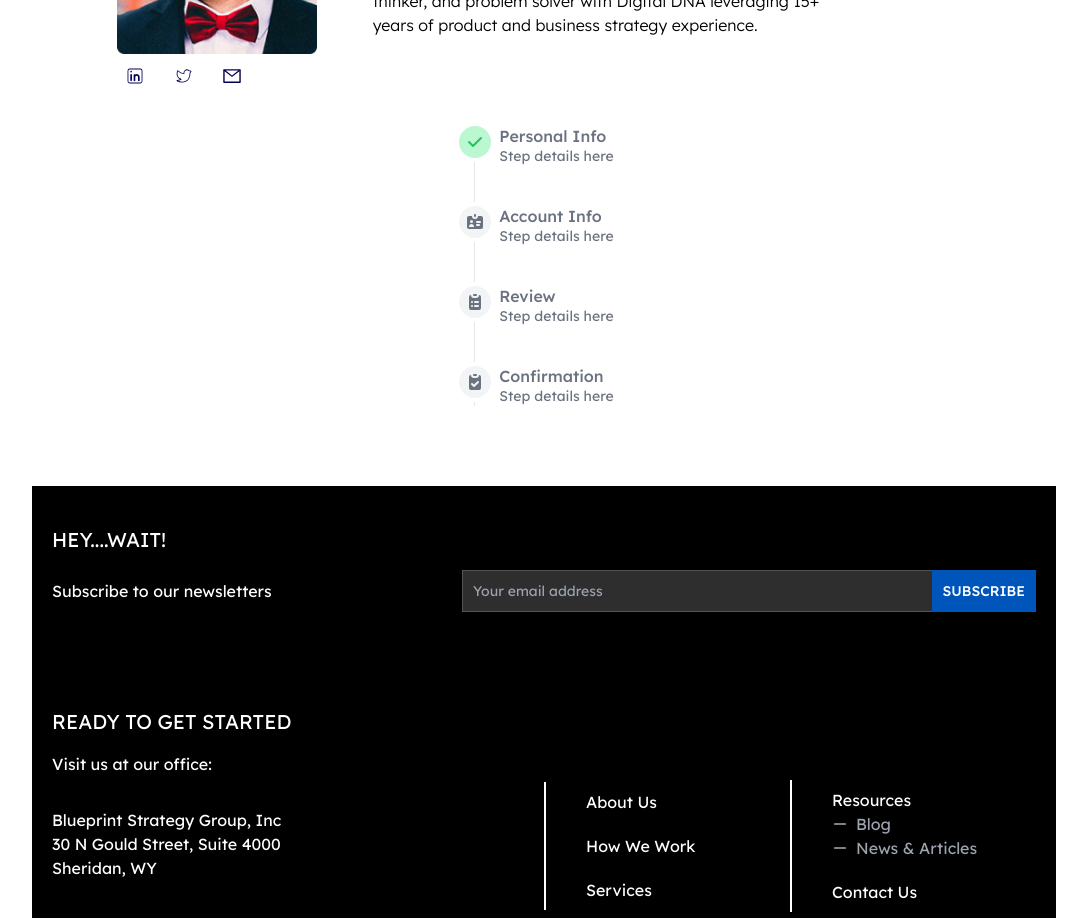
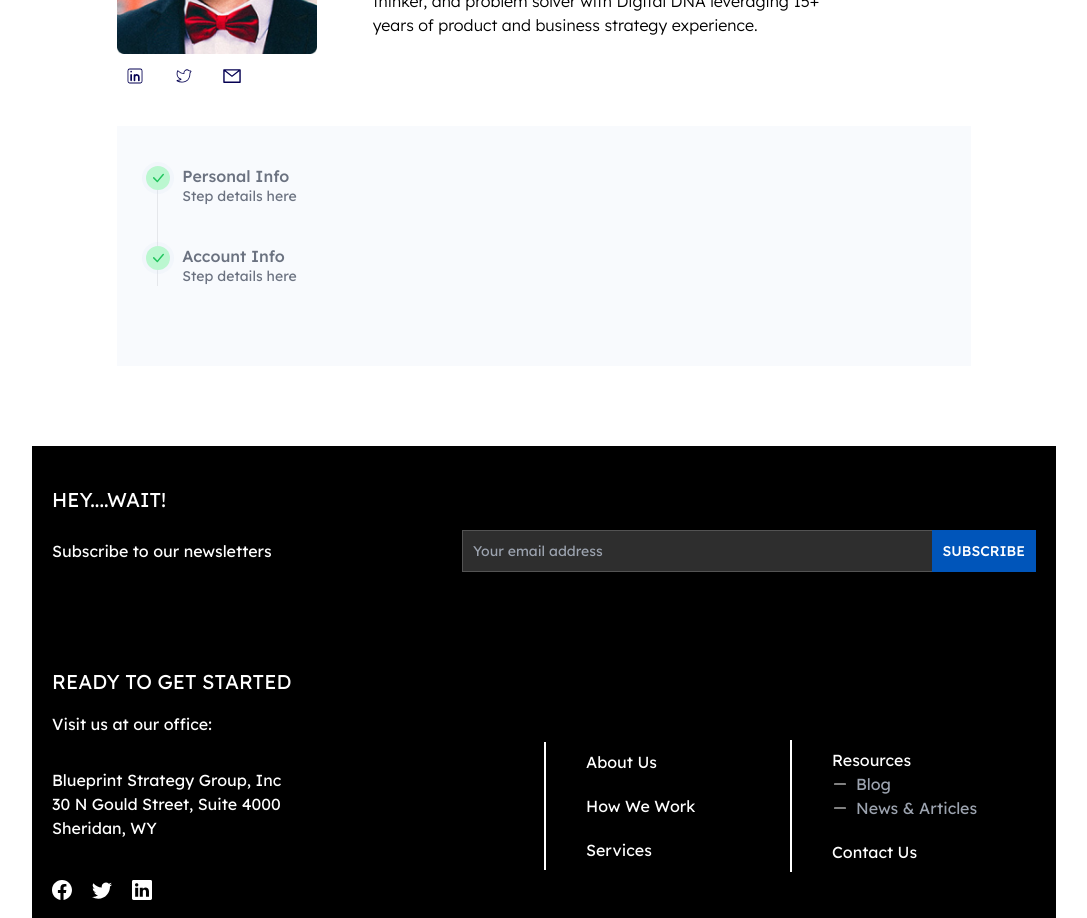
Before and after one commit to EdgarAmpiire/blueprints-web, a React (Create React App) app: page /about-us in a window 1280 px wide. Shown: the part 1440-2358 px from the top of the page, without its empty margins (96-1183 px from the left). Built offline with nearby package versions, Linux system fonts and the light colour scheme; what tw-elements would draw is missing.

Commit message:
about us - team section

```diff
--- a/src/features/aboutUs/components/Team.jsx
+++ b/src/features/aboutUs/components/Team.jsx
@@ -3,6 +3,7 @@ import user from "../../../assets/user.png";
 import { CiLinkedin, CiTwitter } from "react-icons/ci";
 import { AiOutlineMail } from "react-icons/ai";
 import { Link } from "react-router-dom";
+import { BsCheckLg } from "react-icons/bs";
 
 export const Team = () => {
   return (
@@ -33,8 +34,12 @@ export const Team = () => {
             </div>
             <div className="w-9/12">
               <div>
-                <h1 className="text-[#040052] w-5/12 font-semibold">E Michael Rosales.MBA, CSPO, CPIP, CSM</h1>
-                <p className="text-[#0055BA] text-sm w-5/12 font-light mt-3">Chief Digital Product Consultant, BSG Co-founder</p>
+                <h1 className="text-[#040052] w-5/12 font-semibold">
+                  E Michael Rosales.MBA, CSPO, CPIP, CSM
+                </h1>
+                <p className="text-[#0055BA] text-sm w-5/12 font-light mt-3">
+                  Chief Digital Product Consultant, BSG Co-founder
+                </p>
               </div>
               <div className="mt-5 border-b border-gray-600 w-9/12"></div>
               <div className="mt-5 w-9/12">
@@ -50,38 +55,30 @@ export const Team = () => {
         </div>
 
         <div className="mt-10 flex justify-center">
-            <div>
-<ol class="relative text-gray-500 border-l border-gray-200 " >
+          <div className=" w-10/12 bg-[#BAD0E41A]">
+            <div className="px-10 py-10">
+
+
+            <ol class="relative text-gray-500 border-l border-gray-200 ">
               <li class="mb-10 ml-6">
-        <span class="absolute flex items-center justify-center w-8 h-8 bg-green-200 rounded-full -left-4 ring-4 ring-white ">
-            <svg aria-hidden="true" class="w-5 h-5 text-green-500 dark:text-green-400" fill="currentColor" viewBox="0 0 20 20" xmlns="http://www.w3.org/2000/svg"><path fill-rule="evenodd" d="M16.707 5.293a1 1 0 010 1.414l-8 8a1 1 0 01-1.414 0l-4-4a1 1 0 011.414-1.414L8 12.586l7.293-7.293a1 1 0 011.414 0z" clip-rule="evenodd"></path></svg>
+                <span class="absolute flex items-center justify-center w-6 h-6 bg-green-200 rounded-full -left-3 ring-4 ring-[#BAD0E41A] ">
+                 <BsCheckLg className="text-green-500" />
                 </span>
                 <h3 class="font-medium leading-tight">Personal Info</h3>
                 <p class="text-sm">Step details here</p>
               </li>
               <li class="mb-10 ml-6">
-        <span class="absolute flex items-center justify-center w-8 h-8 bg-gray-100 rounded-full -left-4 ring-4 ring-white dark:ring-gray-900 dark:bg-gray-700">
-            <svg aria-hidden="true" class="w-5 h-5 text-gray-500 dark:text-gray-400" fill="currentColor" viewBox="0 0 20 20" xmlns="http://www.w3.org/2000/svg"><path fill-rule="evenodd" d="M10 2a1 1 0 00-1 1v1a1 1 0 002 0V3a1 1 0 00-1-1zM4 4h3a3 3 0 006 0h3a2 2 0 012 2v9a2 2 0 01-2 2H4a2 2 0 01-2-2V6a2 2 0 012-2zm2.5 7a1.5 1.5 0 100-3 1.5 1.5 0 000 3zm2.45 4a2.5 2.5 0 10-4.9 0h4.9zM12 9a1 1 0 100 2h3a1 1 0 100-2h-3zm-1 4a1 1 0 011-1h2a1 1 0 110 2h-2a1 1 0 01-1-1z" clip-rule="evenodd"></path></svg>
+                <span class="absolute flex items-center justify-center w-6 h-6 bg-green-200 rounded-full -left-3 ring-4 ring-[#BAD0E41A]">
+                <BsCheckLg className="text-green-500" />
+
                 </span>
                 <h3 class="font-medium leading-tight">Account Info</h3>
                 <p class="text-sm">Step details here</p>
               </li>
-    <li class="mb-10 ml-6">
-        <span class="absolute flex items-center justify-center w-8 h-8 bg-gray-100 rounded-full -left-4 ring-4 ring-white dark:ring-gray-900 dark:bg-gray-700">
-            <svg aria-hidden="true" class="w-5 h-5 text-gray-500 dark:text-gray-400" fill="currentColor" viewBox="0 0 20 20" xmlns="http://www.w3.org/2000/svg"><path d="M9 2a1 1 0 000 2h2a1 1 0 100-2H9z"></path><path fill-rule="evenodd" d="M4 5a2 2 0 012-2 3 3 0 003 3h2a3 3 0 003-3 2 2 0 012 2v11a2 2 0 01-2 2H6a2 2 0 01-2-2V5zm3 4a1 1 0 000 2h.01a1 1 0 100-2H7zm3 0a1 1 0 000 2h3a1 1 0 100-2h-3zm-3 4a1 1 0 100 2h.01a1 1 0 100-2H7zm3 0a1 1 0 100 2h3a1 1 0 100-2h-3z" clip-rule="evenodd"></path></svg>
-        </span>
-        <h3 class="font-medium leading-tight">Review</h3>
-        <p class="text-sm">Step details here</p>
-    </li>
-    <li class="ml-6">
-        <span class="absolute flex items-center justify-center w-8 h-8 bg-gray-100 rounded-full -left-4 ring-4 ring-white dark:ring-gray-900 dark:bg-gray-700">
-            <svg aria-hidden="true" class="w-5 h-5 text-gray-500 dark:text-gray-400" fill="currentColor" viewBox="0 0 20 20" xmlns="http://www.w3.org/2000/svg"><path d="M9 2a1 1 0 000 2h2a1 1 0 100-2H9z"></path><path fill-rule="evenodd" d="M4 5a2 2 0 012-2 3 3 0 003 3h2a3 3 0 003-3 2 2 0 012 2v11a2 2 0 01-2 2H6a2 2 0 01-2-2V5zm9.707 5.707a1 1 0 00-1.414-1.414L9 12.586l-1.293-1.293a1 1 0 00-1.414 1.414l2 2a1 1 0 001.414 0l4-4z" clip-rule="evenodd"></path></svg>
-        </span>
-        <h3 class="font-medium leading-tight">Confirmation</h3>
-        <p class="text-sm">Step details here</p>
-    </li>
+
+
             </ol>
-
+            </div>
           </div>
         </div>
       </div>
```
Lines whose indentation alone changed are shown as unchanged.
